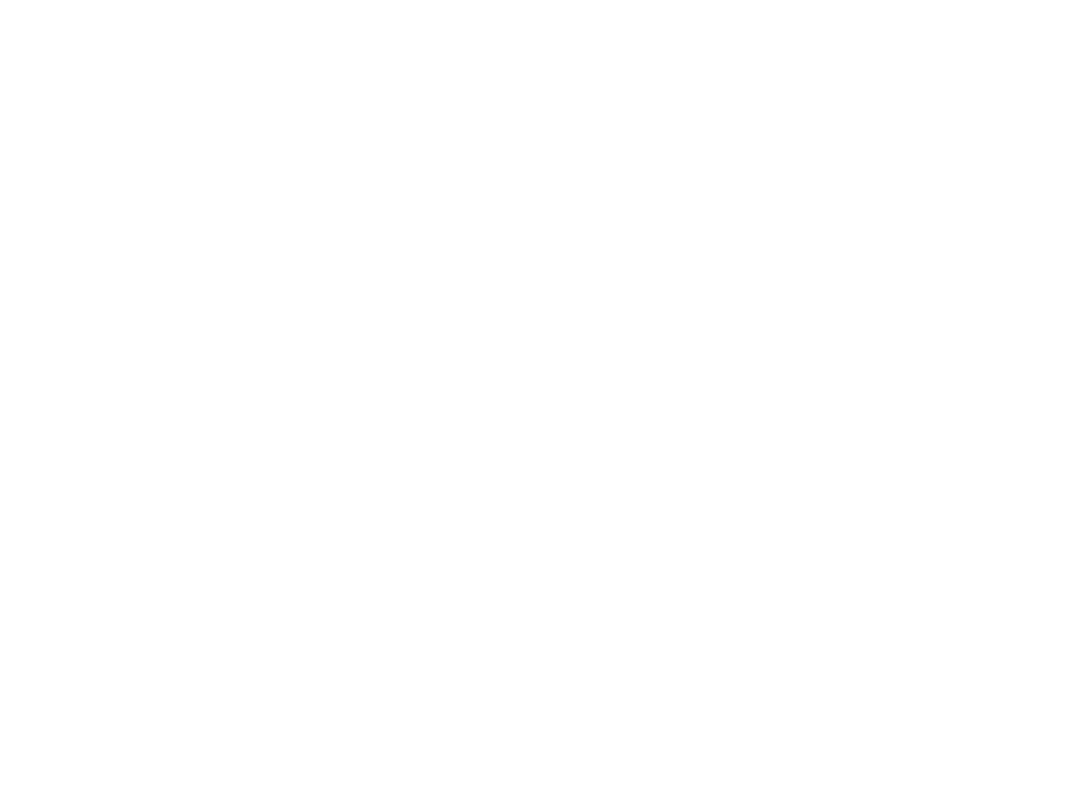
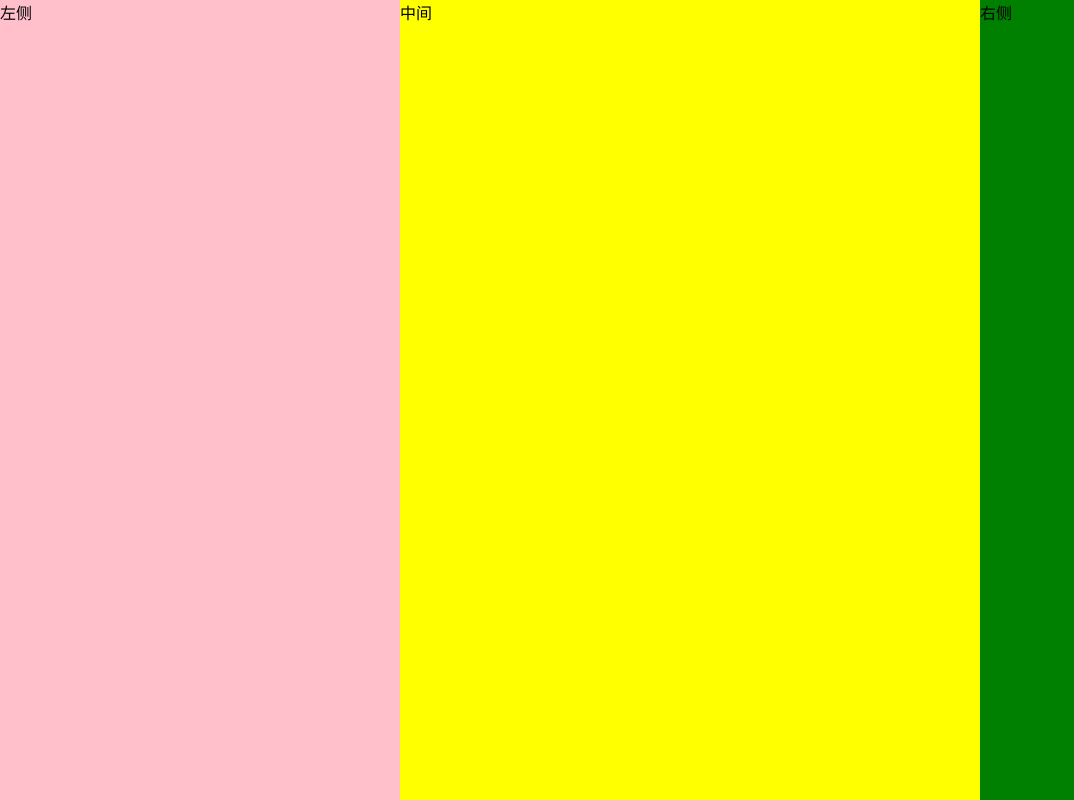
Before and after one commit to jzplp/CSS-Layout, a Vue app: page /flex/ThreeColumn in a window 1280 px wide. Before the commit this address had no page. Shown: the whole page, without its empty margins (0-1074 px from the left). Built offline with nearby package versions, Linux system fonts and the light colour scheme.

Commit message:
项目初始化，创建第一个布局

```diff
--- a/index.html
+++ b/index.html
@@ -5,6 +5,7 @@
     <link rel="icon" href="/favicon.ico">
     <meta name="viewport" content="width=device-width, initial-scale=1.0">
     <title>Vite App</title>
+    <style>body { margin: 0px } </style>
   </head>
   <body>
     <div id="app"></div>
--- /dev/null
+++ b/src/types/menus.d.ts
@@ -0,0 +1,5 @@
+export interface Menu {
+  name: string
+  desc?: string
+  path: string
+}
--- a/src/views/HomeView.vue
+++ b/src/views/HomeView.vue
@@ -1,11 +1,39 @@
 <script setup lang="ts">
+import type { Menu } from '@/types/menus'
+import { useRouter } from 'vue-router'
+const router = useRouter()
+
+
+const menus: Array<Menu> = [
+  {
+    name: '左右三栏布局',
+    desc: '使用flex',
+    path: 'flex/ThreeColumn'
+  }
+]
+
+function clickMenu(item: Menu) {
+  router.push(item.path)
+}
+
 </script>
 
 <template>
   <div>
-    你好
+    <div v-for="item in menus" :key="item.path" class="menu">
+        <div class="menuTitle" @click="clickMenu(item)"> {{ item.name }} </div>
+        <div> {{ item.desc || '-' }} </div>
+      </div>
   </div>
 </template>
 
 <style>
+.menu {
+  margin: 10px;
+}
+.menuTitle {
+  color: blue;
+  text-decoration: underline;
+  cursor:pointer;
+}
 </style>
--- /dev/null
+++ b/src/views/flex/ThreeColumn.vue
@@ -0,0 +1,29 @@
+<template>
+  <div class="whole-page container">
+    <div class="left">左侧</div>
+    <div class="middle">中间</div>
+    <div class="right">右侧</div>
+  </div>
+</template>
+
+<style scoped>
+.whole-page {
+  height: 100vh;
+  width: 100vw;
+}
+.container {
+  display: flex;
+  .left {
+    width: 400px;
+    background-color: pink;
+  }
+  .right {
+    width: 300px;
+    background-color: green;
+  }
+  .middle {
+    flex:1;
+    background-color: yellow;
+  }
+}
+</style>
--- a/vite.config.ts
+++ b/vite.config.ts
@@ -10,7 +10,7 @@
   plugins: [
     vue(),
     vueJsx(),
-    Pages()
+    Pages({ dirs: 'src/views' })
   ],
   resolve: {
     alias: {
```
